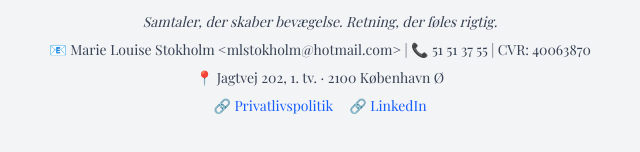
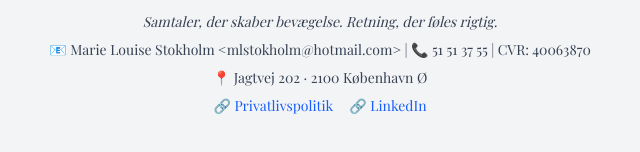
Before and after one commit to nordic-agency/marielouisestokholm, a Next.js app: page / in a window 1280 px wide. Shown: the part 8479-8631 px from the top of the page, without its empty margins (320-960 px from the left). Built offline with nearby package versions, Linux system fonts and the light colour scheme.

Commit message:
V2 Revision: Removed '1. tv.' from address in footer

```diff
--- a/src/components/Footer.tsx
+++ b/src/components/Footer.tsx
@@ -8,7 +8,7 @@ export default function Footer() {
         <p className="text-gray-700">
           📧 Marie Louise Stokholm &lt;mlstokholm@hotmail.com&gt; | 📞 51 51 37 55 | CVR: 40063870
         </p>
-        <p className="text-gray-700">📍 Jagtvej 202, 1. tv. · 2100 København Ø</p>
+        <p className="text-gray-700">📍 Jagtvej 202 · 2100 København Ø</p>
         <p className="text-gray-600 space-x-4">
           <a href="#" className="text-blue-600 hover:underline">🔗 Privatlivspolitik</a>
           <a href="#" className="text-blue-600 hover:underline">🔗 LinkedIn</a>
```
